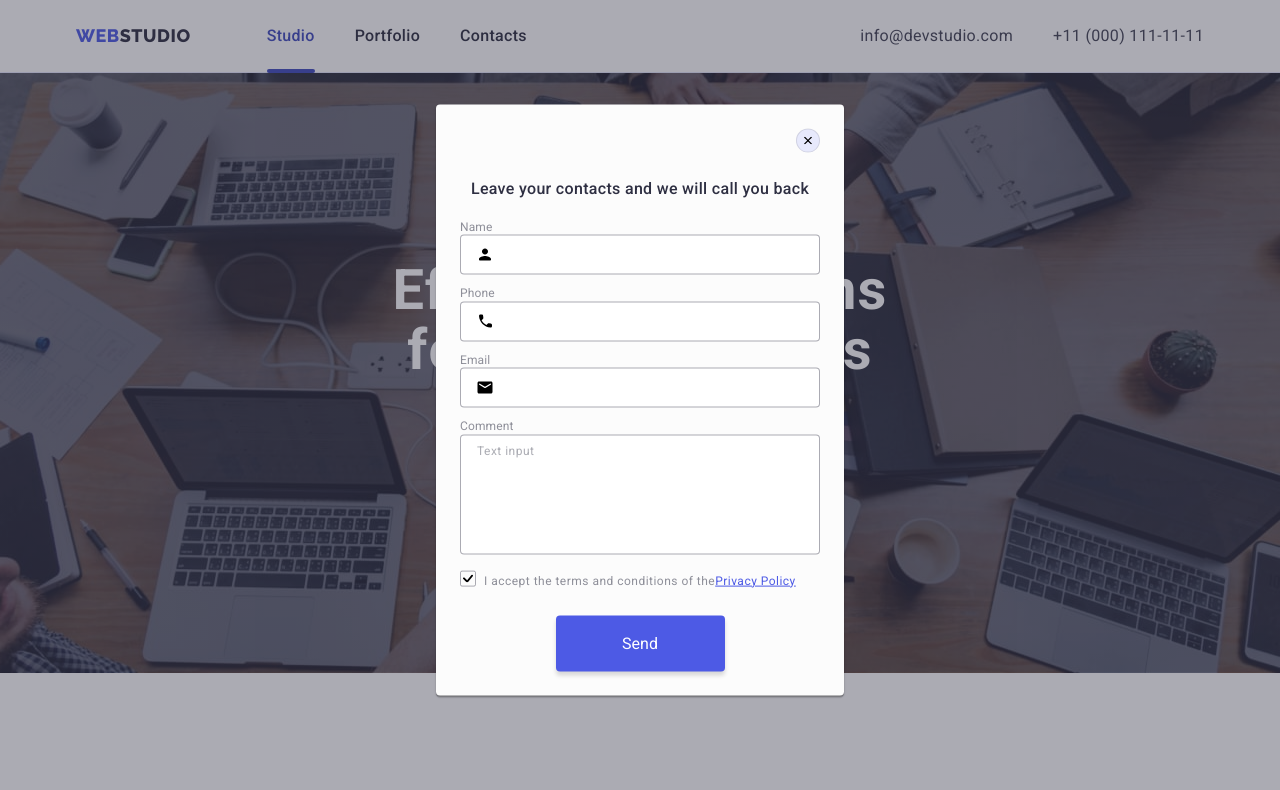
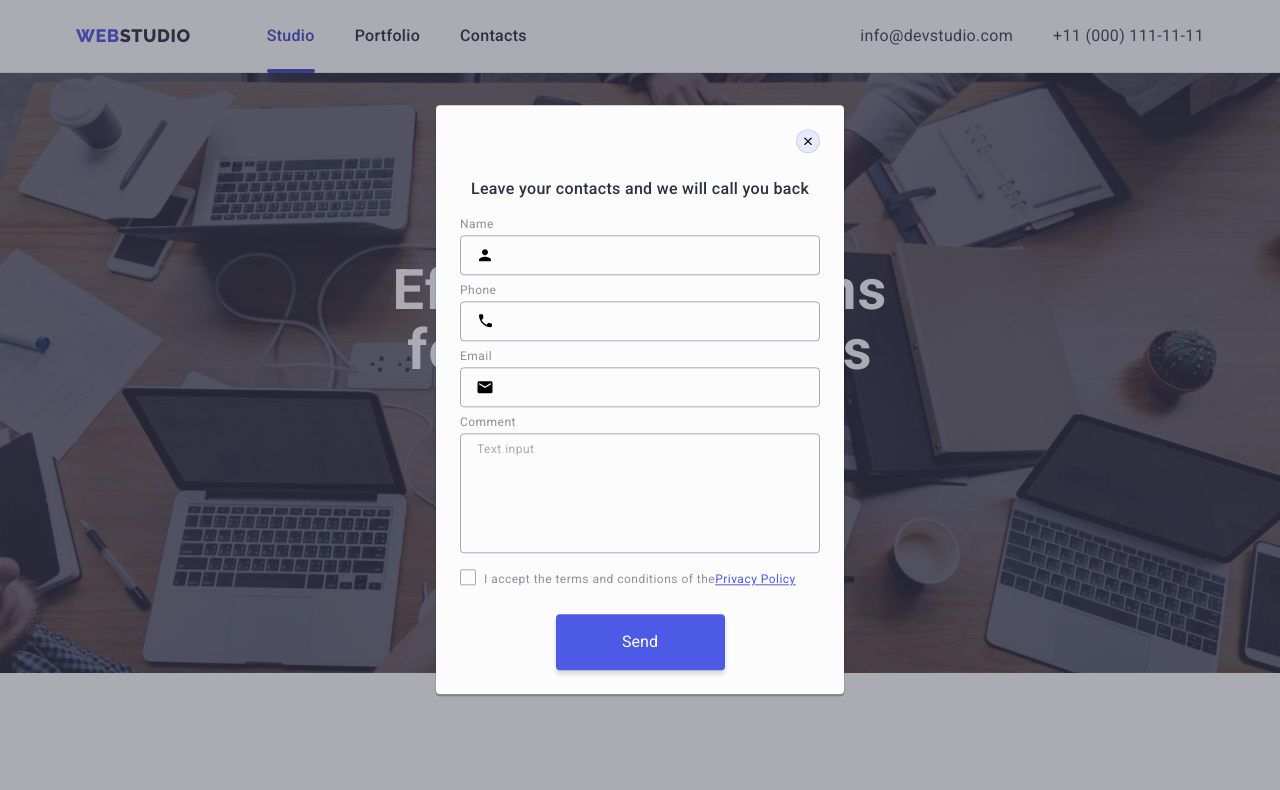
Before and after one commit to VladcatUA/goit-markup-hw-06, a plain HTML site: page index.html in a window 1280 px wide. Both pictures are taken after a click on the button "Order Service". Shown: the top 790 px of the page. Drawn offline with nearby package versions, Linux system fonts and the light colour scheme.

Commit message:
htmlandcss-hw-06-version3

```diff
--- a/css/styles.css
+++ b/css/styles.css
@@ -522,6 +522,10 @@ img {
 .footer-input {
     width: 264px;
     height: 40px;
+    font-weight: 400;
+    font-size: 12px;
+    line-height: 1.5;
+    letter-spacing: 0.04em;
     padding-left: 16px;
     border: 1px solid #FFFFFF;
     filter: drop-shadow(0px 4px 4px rgba(0, 0, 0, 0.15));
@@ -534,10 +538,6 @@ img {
 
 
 .footer-input::placeholder {
-    font-weight: 400;
-    font-size: 12px;
-    line-height: 2;
-    letter-spacing: 0.04em;
     color: #FFFFFF;
 }
 
@@ -546,11 +546,13 @@ img {
     font-weight: 500;
     font-size: 16px;
     line-height: 1.5;
-    width: 165px;
+    letter-spacing: 0.04em;
+    min-width: 165px;
     height: 40px;
     display: flex;
     text-align: center;
     align-items: center;
+    justify-content: center;
     cursor: pointer;
     color: var(--color-h1-textbutton);
     border: none;
@@ -605,7 +607,7 @@ img {
     transform: translate(-50%, -50%) scale(1);
     box-shadow: 0px 1px 1px rgba(0, 0, 0, 0.14), 0px 1px 3px rgba(0, 0, 0, 0.12), 0px 2px 1px rgba(0, 0, 0, 0.2);
     background-color: var(--color-backdrop-modal);
-    padding: 24px;
+    padding: 72px 24px 24px 24px;
 }
 
 .modal-close {
@@ -646,7 +648,6 @@ img {
 }
 
 .modal-title {
-    padding-top: 48px;
     margin-bottom: 16px;
     font-weight: 500;
     font-size: 16px;
@@ -665,7 +666,8 @@ img {
     font-weight: 400;
     font-size: 12px;
     line-height: 1.17;
-    letter-spacing: 0.01em;
+    display: block;
+    letter-spacing: 0.04em;
     margin-bottom: 4px;
     color: var(--color-modal-items);
 }
@@ -679,7 +681,9 @@ img {
     height: 40px;
     border: 1px solid rgba(46, 47, 66, 0.4);
     border-radius: 4px;
+    background-color: transparent;
     padding-left: 38px;
+    outline: transparent;
     font-weight: 400;
     font-size: 12px;
     display: flex;
@@ -695,16 +699,16 @@ img {
     color: rgba(46, 47, 66, 0.4);
 }
 
-/*.modal-input:checked+.label-verification span {
-    background-color: #fff;
-    border: #404BBF;
-    fill: #e7e9fc;
-}*/
+.modal-input:checked {
+    background-color: var(--color-hoverfocus-elements);
+    border: none;
+    fill: var(--color-buttonbackground);
+}
 
 .modal-input:hover,
 .modal-input:focus {
     border-color: var(--color-soc-icons);
-    fill: var(--color-soc-icons);
+    fill: var(--color-logo-textbutton);
 }
 
 .modal-icon {
@@ -712,25 +716,30 @@ img {
     top: 50%;
     transform: translateY(-50%);
     left: 16px;
+    transition: fill 250ms cubic-bezier(0.4, 0, 0.2, 1);
 }
 
 .modal-textarea {
+    margin-bottom: 16px;
+}
+
+.modal-text {
     height: 120px;
     resize: none;
     padding-top: 8px;
     padding-left: 16px;
-    margin-bottom: 16px;
 }
 
 .modal-verification {
     display: flex;
     align-items: center;
+    margin-bottom: 24px;
 }
 
 .input-verification {}
 
 .modal-checkbox-icon {
-    display: flex;
+    display: inline-flex;
     align-items: center;
     justify-content: center;
     margin-right: 8px;
@@ -738,6 +747,8 @@ img {
     height: 16px;
     border: 1px solid rgba(46, 47, 66, 0.4);
     border-radius: 2px;
+    fill: transparent;
+    transition: background-color 250ms cubic-bezier(0.4, 0, 0.2, 1), border 250ms cubic-bezier(0.4, 0, 0.2, 1), fill 250ms cubic-bezier(0.4, 0, 0.2, 1);
 }
 
 .modal-icon-check {
@@ -746,15 +757,12 @@ img {
 
 .label-verification {
     display: flex;
-    margin-bottom: 24px;
     font-weight: 400;
     font-size: 12px;
     line-height: 1.77;
     letter-spacing: 0.04em;
     color: var(--color-modal-items);
 }
-
-
 
 .privacy-policy {
     color: var(--color-soc-icons);
--- a/index.html
+++ b/index.html
@@ -548,12 +548,15 @@
           <p class="footer-soc-med">Subscribe</p>
           <form class="form-footer">
             <div class="footer-modal">
+              <label for="footer-email" class="footer-email">
                 <input
                   type="email"
                   name="footer-user-email"
+                  id="footer-email"
                   class="footer-input"
                   placeholder="E-mail"
                 />
+              </label>
             </div>
             <button type="submit" class="footer-modal-button">
               Subscribe
@@ -578,22 +581,22 @@
         <p class="modal-title">Leave your contacts and we will call you back</p>
         <form class="modal-form">
           <div class="modal-field">
-            <label for="name" class="modal-label">Name</label>
+            <label for="user-name" class="modal-label">Name</label>
             <div class="input-wrap">
               <input
                 type="text"
                 name="user-name"
-                id="name"
+                id="user-name"
                 class="modal-input"
               />
-              <svg class="modal-icon" width="18" height="18">
+              <svg class="modal-icon" width="18" height="24">
                 <use href="./images/icons.svg#icon-person-icon"></use>
               </svg>
             </div>
           </div>
 
           <div class="modal-field">
-            <label for="tel" class="modal-label">Phone</label>
+            <label for="user-tel" class="modal-label">Phone</label>
             <div class="input-wrap">
               <input type="text" name="user-tel" id="tel" class="modal-input" />
               <svg class="modal-icon" width="18" height="24">
@@ -603,7 +606,7 @@
           </div>
 
           <div class="modal-field">
-            <label for="email" class="modal-label">Email</label>
+            <label for="user-email" class="modal-label">Email</label>
             <div class="input-wrap">
               <input
                 type="text"
@@ -617,25 +620,27 @@
             </div>
           </div>
 
+          <div class="modal-textarea">
             <label for="text" class="modal-label">Comment</label>
             <textarea
               name="text"
               id="text"
-            class="modal-input modal-textarea"
+              class="modal-input modal-text"
               placeholder="Text input"
             ></textarea>
+          </div>
 
           <div class="input-wrap modal-verification">
             <input
               type="checkbox"
-              name="verification"
-              id="verification"
-              value="agree"
+              name="user-privacy"
+              id="user-privacy"
+              value="true"
               class="input-verification visually-hidden"
               required
             />
 
-            <label for="verification" class="label-verification">
+            <label for="user-privacy" class="label-verification">
               <span class="modal-checkbox-icon">
                 <svg class="modal-icon-check" width="10" height="8">
                   <use href="./images/icons.svg#icon-check"></use>
```
Lines whose indentation alone changed are shown as unchanged.
